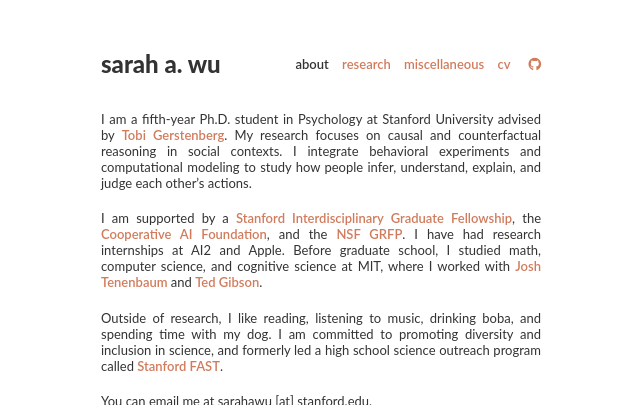
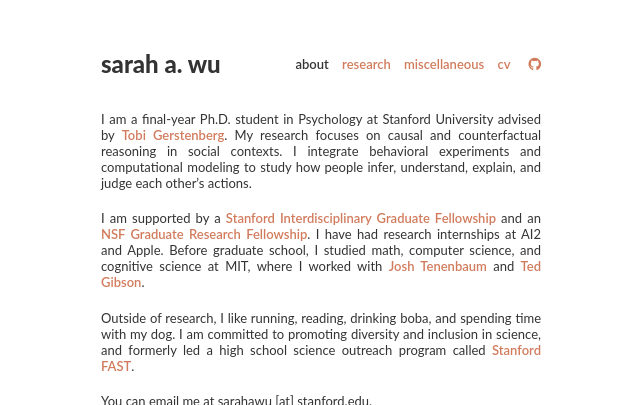
Before and after one commit to sarahawu/sarahawu.github.io, a Jekyll site: the page built from index.md, in a window 1280 px wide, cut to the strip 0-405 px from the top of the page. Shown: the whole strip, without its empty margins (319-959 px from the left). Built offline with Jekyll 4.4.1, drawn with Linux system fonts in a browser that asks for light colours; nearby versions of some CDN libraries.

Commit message:
updated bio

```diff
--- a/index.md
+++ b/index.md
@@ -5,23 +5,22 @@ permalink: /
 ---
 
 {:.content-narrow .content-block}
-I am a fifth-year Ph.D. student in Psychology at Stanford University
+I am a final-year Ph.D. student in Psychology at Stanford University
 advised by [Tobi Gerstenberg](http://cicl.stanford.edu/member/tobias_gerstenberg/){:target="_blank"}.
 My research focuses on causal and counterfactual reasoning in social contexts.
 I integrate behavioral experiments and computational modeling
 to study how people infer, understand, explain, and judge each other's actions.
 
 {:.content-narrow .content-block}
-I am supported by a [Stanford Interdisciplinary Graduate Fellowship](https://vpge.stanford.edu/fellowships-funding/sigf){:target="_blank"},
-the [Cooperative AI Foundation](https://www.cooperativeai.com/foundation),
-and the [NSF GRFP](https://www.nsfgrfp.org/){:target="_blank"}.
+I am supported by a [Stanford Interdisciplinary Graduate Fellowship](https://vpge.stanford.edu/fellowships-funding/sigf){:target="_blank"}
+and an [NSF Graduate Research Fellowship](https://www.nsfgrfp.org/){:target="_blank"}.
 I have had research internships at AI2 and Apple.
 Before graduate school, I studied math, computer science, and cognitive science at MIT, where I worked with
 [Josh Tenenbaum](http://cocosci.mit.edu/josh){:target="_blank"}
 and [Ted Gibson](http://tedlab.mit.edu/ted.html){:target="_blank"}.
 
 {:.content-narrow .content-block}
-Outside of research, I like reading, listening to music, drinking boba, and spending time with my dog.
+Outside of research, I like running, reading, drinking boba, and spending time with my dog.
 I am committed to promoting diversity and inclusion in science, and
 formerly led a high school science outreach program called [Stanford FAST](https://fast.stanford.edu/){:target="_blank"}.
 
```
